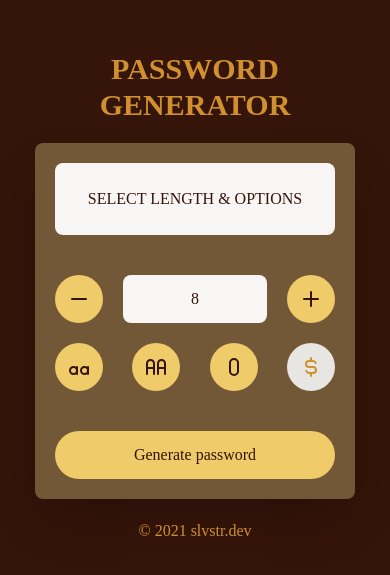
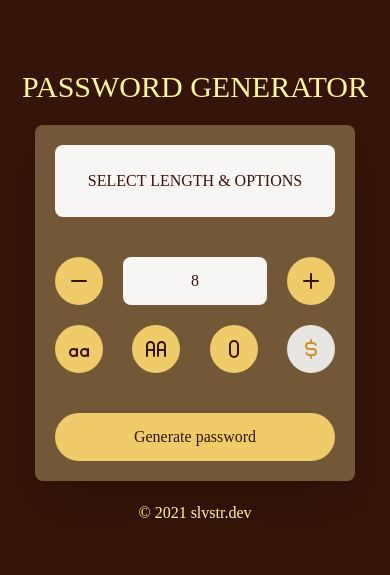
Before and after one commit to slvstr-dev/generator, a React (Create React App) app: page / in a window 390 px wide. Shown: the part 125-700 px from the top of the page. Built offline with nearby package versions, Linux system fonts and the light colour scheme; a web font is replaced by a local one.

Commit message:
Final styling improvements.

```diff
--- a/src/components/Footer.tsx
+++ b/src/components/Footer.tsx
@@ -1,7 +1,7 @@
 const Footer: React.FC = () => (
-	<footer className="text-center">
+	<footer className="py-5 sm:py-10 text-center">
 		<a
-			className="text-deus"
+			className="text-deus-lightest"
 			href="https://slvstr.dev"
 			target="_blank"
 			rel="noreferrer"
--- a/src/components/Generator.tsx
+++ b/src/components/Generator.tsx
@@ -22,7 +22,7 @@ const Generator: React.FC = () => {
 	};
 
 	return (
-		<main className="w-80 my-5 sm:my-10 p-5 rounded-lg bg-opacity-30 bg-deus-lightest shadow-2xl flex flex-col gap-5 break-all">
+		<main className="w-80 p-5 rounded-lg bg-opacity-30 bg-deus-lightest shadow-2xl flex flex-col gap-5 break-all">
 			<Screen
 				password={password}
 				setPassword={setPassword}
@@ -42,7 +42,13 @@ const Generator: React.FC = () => {
 				setUseSymbols={setUseSymbols}
 			/>
 
-			<Button title={buttonText} onClick={() => generatePassword()}>
+			<Button
+				title={buttonText}
+				onClick={() => {
+					generatePassword();
+					setButtonText("Generate password");
+				}}
+			>
 				{buttonText}
 			</Button>
 		</main>
--- a/src/components/Header.tsx
+++ b/src/components/Header.tsx
@@ -1,6 +1,6 @@
 const Header: React.FC = () => (
-	<header className="justify-self-end">
-		<h1 className="text-center text-deus text-3xl font-black uppercase">
+	<header className="py-5 sm:py-10">
+		<h1 className="text-center text-deus-lightest text-3xl uppercase">
 			Password generator
 		</h1>
 	</header>
```
